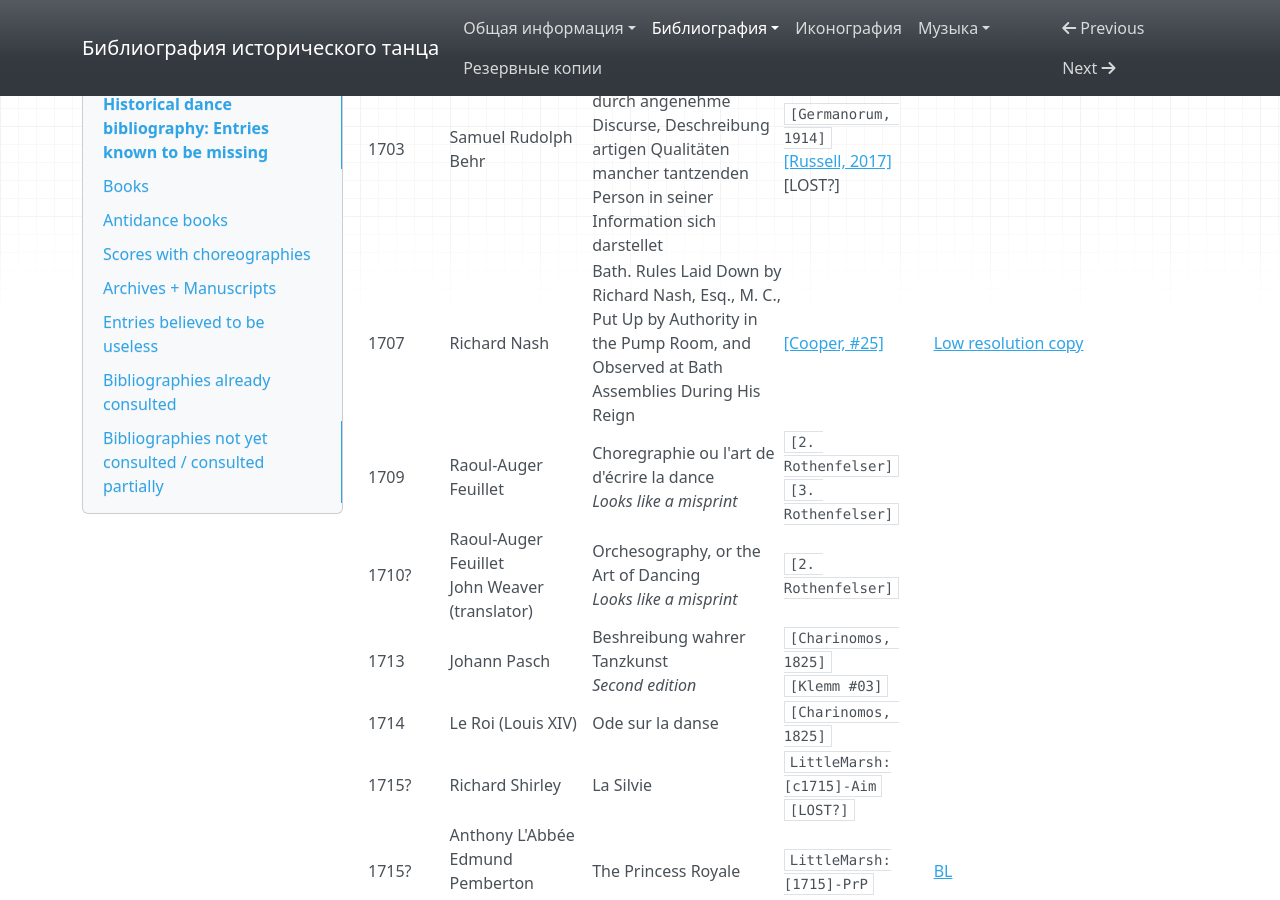
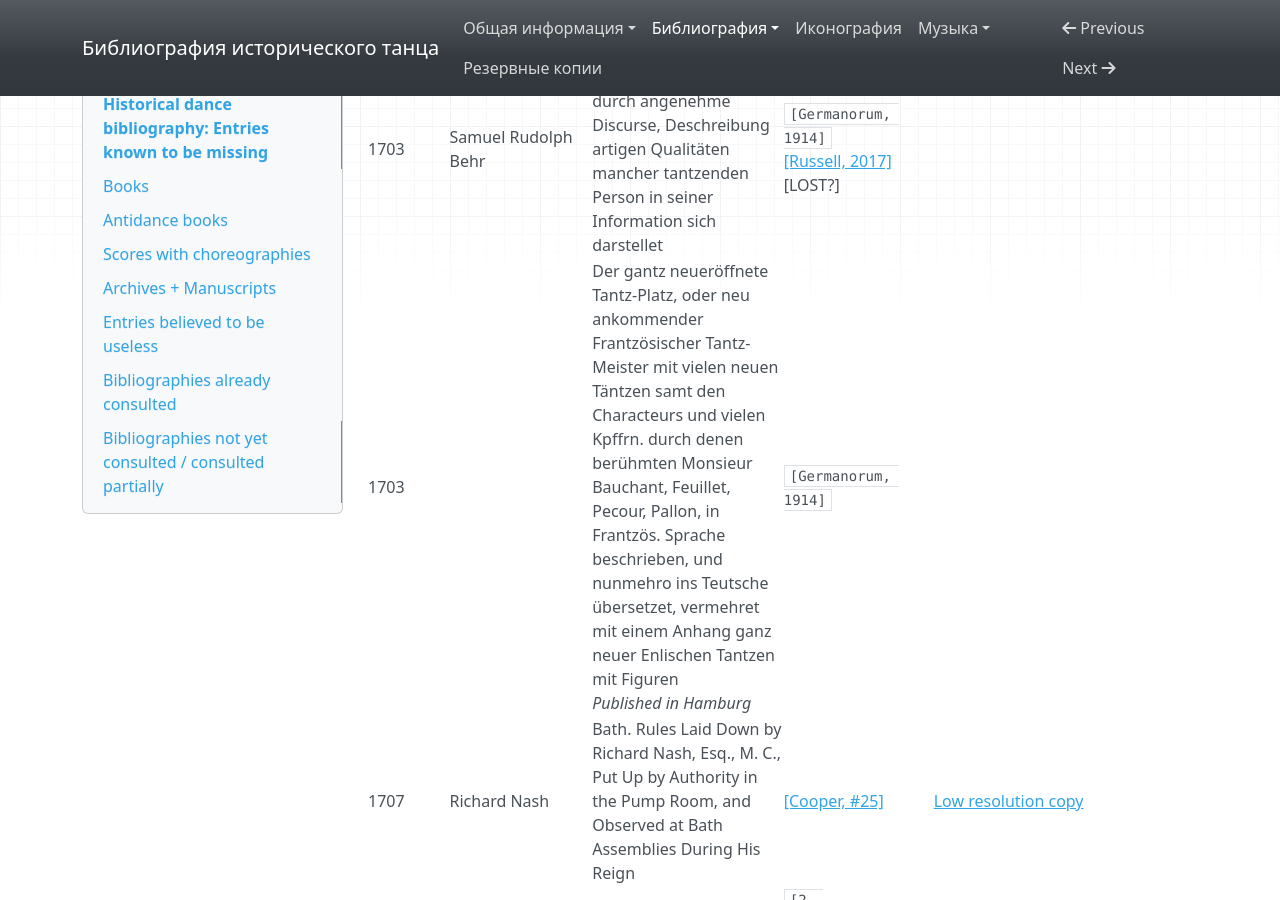
Before and after one commit to hda-technical/dancebooks, an MkDocs documentation site: the page built from docs/bibliography_missing.md, in a window 1280 px wide and 900 px high, scrolled down 3461 px. Built offline with MkDocs 1.6.1, drawn with Linux system fonts in a browser that asks for light colours; nearby versions of some CDN libraries; some of the changed text lies outside the part shown.

Commit message:
Further work on Germanorum catalogue

```diff
--- a/docs/bibliography_missing.md
+++ b/docs/bibliography_missing.md
@@ -41,6 +41,7 @@ _This table is intended to be accurate, yet sometimes it is slightly outdated._
 | 1700 | Louis Pécour | La nouvelle mariée | `[LOST?]`<br/>`LittleMarsh:*[1700]-Nmr` | |
 | 1703 | Samuel Rudolph Behr | 9 Choreographed Dances | `[LOST?]` | |
 | 1703 | Samuel Rudolph Behr | Curieuser Tantz-Informator, welchen durch angenehme Discurse, Deschreibung artigen Qualitäten mancher tantzenden Person in seiner Information sich darstellet | `[Germanorum, 1914]`<br/>[[Russell, 2017]](https://books.google.com/books?id=xUE7DwAAQBAJ&pg=PA54&dq=Curieuser+Tantz-Informator)<br/>[LOST?] | |
+| 1703 | | Der gantz neueröffnete Tantz-Platz, oder neu ankommender Frantzösischer Tantz-Meister mit vielen neuen Täntzen samt den Characteurs und vielen Kpffrn. durch denen berühmten Monsieur Bauchant, Feuillet, Pecour, Pallon, in Frantzös. Sprache beschrieben, und nunmehro ins Teutsche übersetzet, vermehret mit einem Anhang ganz neuer Enlischen Tantzen mit Figuren<br/>_Published in Hamburg_ | `[Germanorum, 1914]` | |
 | 1707 | Richard Nash | Bath. Rules Laid Down by Richard Nash, Esq., M. C., Put Up by Authority in the Pump Room, and Observed at Bath Assemblies During His Reign | [[Cooper, #25]](https://www.regencydances.org/paper025.php) | [Low resolution copy](https://www.bathintime.co.uk/catalog/product/view/id/26467) |
 | 1709 | Raoul-Auger Feuillet | Choregraphie ou l'art de d'écrire la dance<br/>_Looks like a misprint_ | `[2. Rothenfelser]`<br/>`[3. Rothenfelser]` | |
 | 1710? | Raoul-Auger Feuillet<br/>John Weaver (translator) | Orchesography, or the Art of Dancing<br/>_Looks like a misprint_ | `[2. Rothenfelser]` | |
@@ -260,8 +261,8 @@ und Damen gebildeter Stände<br/>_Published in Leipzig_ | `[Klemm #02]`<br/>`[Kl
 | 1830 | | Manuel de la danse de société ou l'education physique mise a la portée du tout le monde | `[Klemm #06]` | [BNF](https://catalogue.bnf.fr/ark:/12148/cb439908920) |
 | 1830 | Gotthelf Tschütter<br/>A. Engelbrecht (composer) | Der Familienball im geselligen Kreise, oder alle nur mögliche bei einem Balle vorkommende Tänze in 140 Touren<br/>_Published in Friese_ | `[Klemm #02]`<br/>`[Klemm #03]`<br/>`[Klemm #06]` | |
 | 1830? | R. Lowe<br/>J. Lowe × 2<br/>J. S. Lowe | Lowe's Ball-Conductor and Assembly Guide<br/>Third Edition<br/>Dated circa 1850 by the National Library of Scotland | `[Kickery]`<br/>`[Rogers, 1998]`<br/>`[Leaflets]`<br/>[[Cooper, #03]](https://www.regencydances.org/paper003.php) | [NLS](http://main-cat.nls.uk/vwebv/holdingsInfo?bibId=2999807) |
-| 1830 | Carlo Blasis | Neue vollständige Tanzschule für die elegante Welt, oder faßliche und umfassende Anleitung zum gesellschaftlichen und theatralischen Tanze | `[3. Rothenfelser]`<br/>`[Klemm #02]`<br/>`[Klemm #03]`<br/>`[Klemm #06]`<br/>`[Handbuch, 1830]` | [NYPL](http://catalog.nypl.org/record=b12282042~S1)<br/>[Bayreuth](https://katalog.uni-bayreuth.de/TouchPoint_touchpoint/perma.do?q=0="1648163"+IN+[2]&v=sunrise&l=en) |
-| 1830 | J. W. Böhm | Analys des Schönen der Musik und der Tanzes | `[Unfried, 2014]` | |
+| 1830 | Carlo Blasis | Neue vollständige Tanzschule für die elegante Welt, oder faßliche und umfassende Anleitung zum gesellschaftlichen und theatralischen Tanze | `[3. Rothenfelser]`<br/>`[Klemm #02]`<br/>`[Klemm #03]`<br/>`[Klemm #06]`<br/>`[Handbuch, 1830]`<br/>`[Germanorum, 1914]` | [NYPL](http://catalog.nypl.org/record=b12282042~S1)<br/>[UB Bayreuth](https://katalog.uni-bayreuth.de:443/TouchPoint/perma.do?q=+1035="BV017560576"+IN+[2]&v=ubt&b=0&l=en) |
+| 1830 | J. W. Böhm | Analyse des Schönen der Musik und der Tanzes | `[Unfried, 2014]` | |
 | 1830-1831 | Eduard Friedrich David Helmke | Die Kunst, sich durch Selbstunterricht in kurzer Zeit zum Weltmann un zum Geschichten Tänzer zu bilden<br/>_Published in Merseburg by Sonntag'sche Buchhandlung_ | `[Unfried, 2014]`<br/>[Advertisement](https://books.google.com/books?id=4alFAAAAcAAJ&pg=PA378)<br/>`[Katalog, 1894]`<br/>`[Klemm #02]`<br/>`[Klemm #03]`<br/>`[Klemm #06]`<br/>`[Germanorum, 1914]` | |
 | 1830 | Eduard Friedrich David Helmke | Almanach der neuesten Modetänze für das Jahr 1830<br/>_Good quality copy needed_ | [[Helmke, 1830]](https://bib.hda.org.ru/books/helmke_1830)<br/>`[Klemm #02]`<br/>`[Klemm #03]`<br/>`[Klemm #06]`<br/>`[Germanorum, 1914]` | [Jena](https://kataloge.thulb.uni-jena.de/DB=1/LNG=DU/CLK?IKT=12&TRM=600308103) |
 | 1831 | Eduard Friedrich David Helmke | Almanach der neuesten Modetänze für das Jahr 1831 | `[Unfried, 2014]`<br/>`[Klemm #02]`<br/>`[Klemm #03]`<br/>`[Klemm #06]`<br/>`[Germanorum, 1914]` | [Jena](https://kataloge.thulb.uni-jena.de/DB=1/LNG=DU/CLK?IKT=12&TRM=600308103) |
@@ -330,6 +331,7 @@ und Damen gebildeter Stände<br/>_Published in Leipzig_ | `[Klemm #02]`<br/>`[Kl
 | 1854 | Julius Kurth | Der gewandte Ball- und Vortänzer | `[Unfried, 2014]` | |
 | 1854 | August Bournonville | Der Tanz | `[Klemm #02]`<br/>`[Klemm #03]`<br/>`[Klemm #06]`<br/>`[Germanorum, 1914]` | |
 | 1852–1854? | Ernst Buchey | Practische, leicht faßliche Tanzlehre. Anleitung zur Kunstgerechten und anstandsmäßigen Erlernung aller jetzt gebräuchlichen Tänze | `[Klemm #02]`<br/>`[Klemm #03]`<br/>`[Klemm #06]`<br/>`[Germanorum, 1914]` | |
+| 1854 | Louis Köhler | Volks Tänze aller Nationen der Erde ... für das Pianoforte<br/>_Published in  Braunschweig by G. M. Meyer Jr._ | | [BL FIXME] |
 | 1855 | J. C. Dürholz | Practischer Leitfaden für Tänzer und Tänzerinnen nebst Choreographie der neuesten Contre-Tänze und Polonaisen<br/>_Published in Berleburg_ | `[Klemm #02]`<br/>`[Klemm #03]`<br/>`[Klemm #06]`<br/>`[Germanorum, 1914]` | |
 | 1855 | Henri Cellarius | 100 neueste Pariser Cotillontouren<br/>_3. Auflage_<br/>_Published in Leipzig_ | `[Klemm #02]`<br/>`[Klemm #03]`<br/>`[Klemm #06]` | |
 | 1855 | Пётр Петрович Сухонин | Русские хороводы | | [RSL](https://search.rsl.ru/ru/record/01003563356) |
@@ -351,6 +353,7 @@ und Damen gebildeter Stände<br/>_Published in Leipzig_ | `[Klemm #02]`<br/>`[Kl
 | 1859 | F. W. Genthe | Vom Tanzen altes und neues oder Es wird fortgetanzt. Mit poet. Ballbouquet zum Neujahr 1860<br/>_Published by Eisleben in Reichardt_ | `[Germanorum, 1914]` | [Switzerland](https://abn-primo.hosted.exlibrisgroup.com/permalink/f/17uelnu/41ABN_ALEPH_DS000380495) |
 | 1860 | Ludwig Kilanyi | Der Kör-Tanz (Erste ungarische National-Quadrille). Mit Abbildungen der 6 Touren und einer National-Musik<br/>_Published in Wien_ | `[Klemm #03]`<br/>`[Klemm #06]`<br/>`[Germanorum, 1914]` | |
 | 1860 | Göhle | Ball-Souffleur. Commando französ. Beschreibung ung deutsch<br/>_Published in Dresden by Meingold & Söhne_ | `[Germanorum, 1914]` | |
+| 1861 | Joh. Heinr. Eming | Neuester Tanzunterricht Nach der Natur des Tanzes und nach ältern und neuern Lehrern dargestellt<br/>_9. Auflage_ | `[Germanorum, 1914]` | [17. Auflage @ Worldcat](https://search.worldcat.org/title/253142615) |
 | 1862 | Georg Gerster | Katechismus der Höflichkeits-, Anstands- und Präsentationlehre<br/>_Book on etiquette_ | `[Katalog, 1894]` | |
 | 1862–1875? | Georg Gerster | Die Tanzkunst mit Choregraphie der Positionen<br/>_2. Auflage_ | `[Germanorum, 1914]` | |
 | 1863 | | Die Lieblingstänze des modernen Ballsaals | `[Germanorum, 1914]` | |
```
Also changed, not shown: other parts of docs/bibliography_missing.md (+2 -2 lines).
